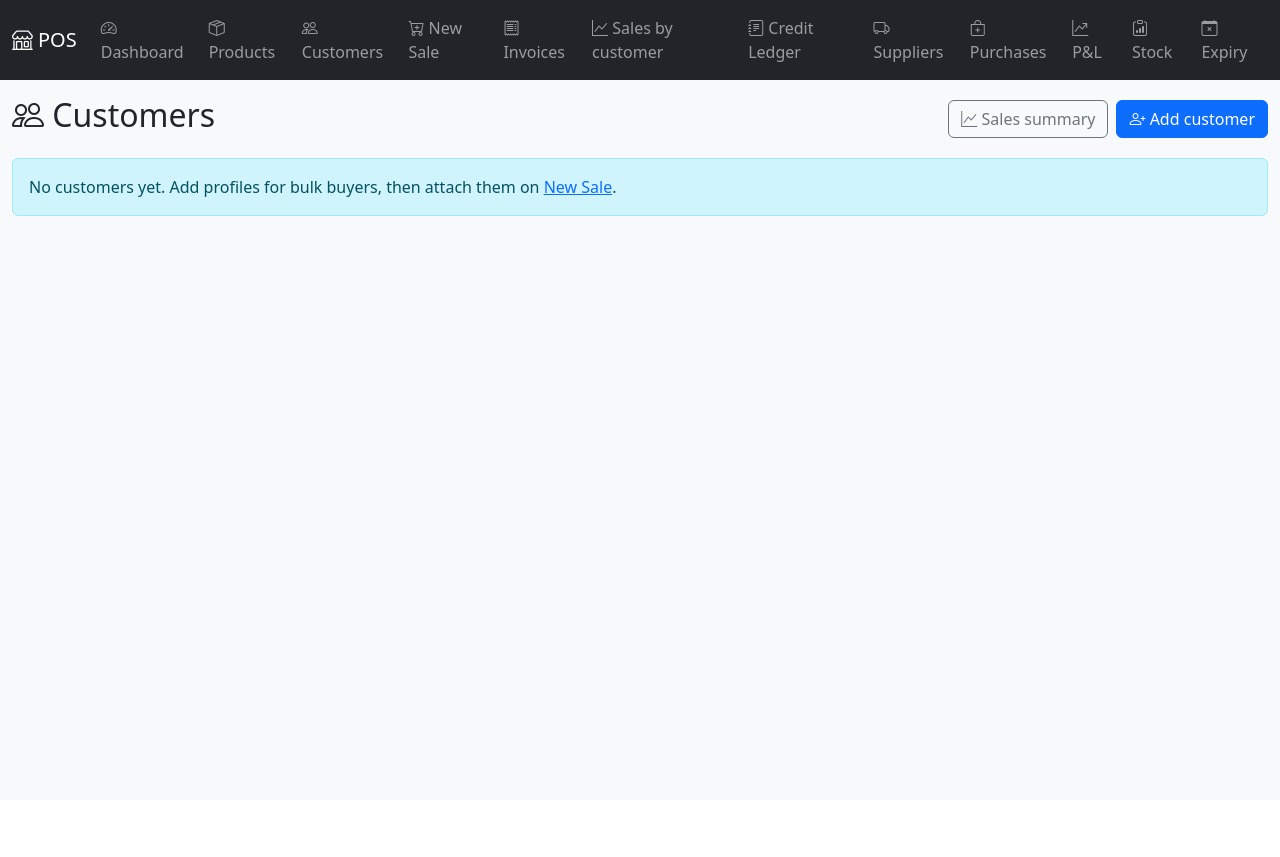
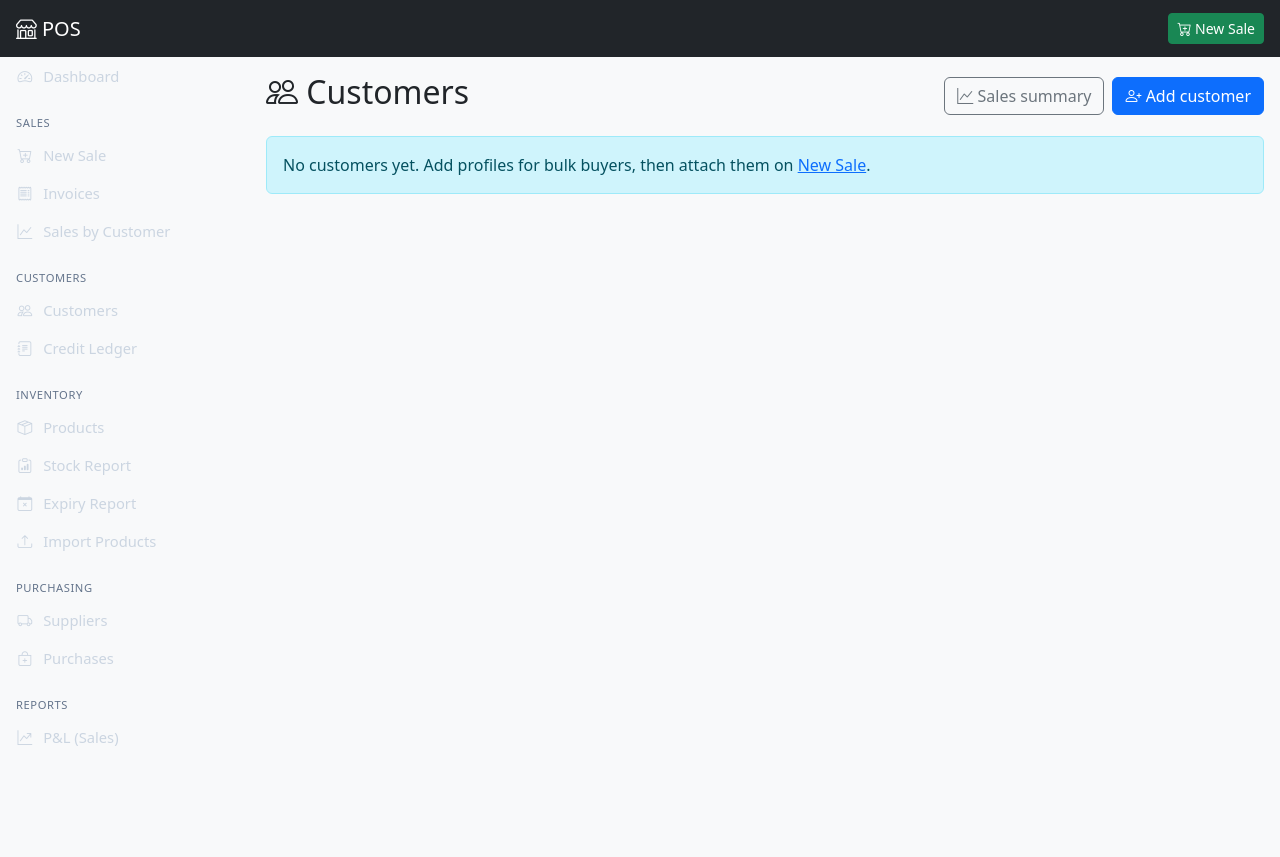
Before and after one commit to tfinity/litepos, a Python web app: template templates/customers.html in a window 1280 px wide. Before the commit the page ends 216 px from the top, so only its background shows below. Run offline with Jinja, Linux system fonts and the light colour scheme; the template is opened without the code that fills it, so the values that code supplies are empty.

Commit message:
feat: replace top navbar with grouped sidebar (Phase 0)
Move the 13 crowded top-nav links into a left sidebar grouped by
section (Sales, Customers, Inventory, Purchasing, Reports, Admin).
Sidebar is static on desktop and a slide-out offcanvas on mobile.
Top bar keeps only brand, a primary New Sale button, and the user
menu. Active link is highlighted via request.endpoint. Sets the
stage for the accounting module's new links.

```diff
--- a/templates/base.html
+++ b/templates/base.html
@@ -7,90 +7,73 @@
     <link href="https://cdn.jsdelivr.net/npm/bootstrap@5.3.3/dist/css/bootstrap.min.css" rel="stylesheet">
     <link href="https://cdn.jsdelivr.net/npm/bootstrap-icons@1.11.3/font/bootstrap-icons.min.css" rel="stylesheet">
     <link href="{{ url_for('static', filename='style.css') }}" rel="stylesheet">
+    <style>
+        .app-sidebar {
+            width: 250px;
+            background: #1f2937;
+            color: #cbd5e1;
+        }
+        @media (min-width: 992px) {
+            .app-sidebar {
+                position: sticky;
+                top: 0;
+                height: 100vh;
+                overflow-y: auto;
+                flex-shrink: 0;
+            }
+        }
+        .app-sidebar .nav-section {
+            font-size: 0.7rem;
+            text-transform: uppercase;
+            letter-spacing: 0.05em;
+            color: #64748b;
+            padding: 0.75rem 1rem 0.25rem;
+            margin-top: 0.5rem;
+        }
+        .app-sidebar .nav-link {
+            color: #cbd5e1;
+            padding: 0.5rem 1rem;
+            border-radius: 0;
+            display: flex;
+            align-items: center;
+            gap: 0.6rem;
+            font-size: 0.92rem;
+        }
+        .app-sidebar .nav-link:hover {
+            background: #374151;
+            color: #fff;
+        }
+        .app-sidebar .nav-link.active {
+            background: #2563eb;
+            color: #fff;
+            font-weight: 600;
+        }
+        .app-sidebar .nav-link i {
+            width: 1.1rem;
+            text-align: center;
+        }
+        .main-content { min-width: 0; }
+    </style>
 </head>
 <body>
-    <nav class="navbar navbar-expand-lg navbar-dark bg-dark no-print">
-        <div class="container-fluid">
-            <a class="navbar-brand" href="{{ url_for('dashboard') }}">
+    <!-- Top bar -->
+    <nav class="navbar navbar-dark bg-dark no-print px-3">
+        <div class="d-flex align-items-center gap-2">
+            <button class="navbar-toggler d-lg-none border-0" type="button"
+                    data-bs-toggle="offcanvas" data-bs-target="#appSidebar">
+                <span class="navbar-toggler-icon"></span>
+            </button>
+            <a class="navbar-brand mb-0" href="{{ url_for('dashboard') }}">
                 <i class="bi bi-shop"></i> {{ business_name }} POS
             </a>
-            <button class="navbar-toggler" type="button" data-bs-toggle="collapse" data-bs-target="#navbarNav">
-                <span class="navbar-toggler-icon"></span>
-            </button>
-            <div class="collapse navbar-collapse" id="navbarNav">
-                <ul class="navbar-nav">
-                    <li class="nav-item">
-                        <a class="nav-link" href="{{ url_for('dashboard') }}">
-                            <i class="bi bi-speedometer2"></i> Dashboard
+        </div>
+        <div class="d-flex align-items-center gap-2">
+            <a href="{{ url_for('invoice_create') }}" class="btn btn-success btn-sm">
+                <i class="bi bi-cart-plus"></i> <span class="d-none d-sm-inline">New Sale</span>
             </a>
-                    </li>
-                    <li class="nav-item">
-                        <a class="nav-link" href="{{ url_for('products') }}">
-                            <i class="bi bi-box-seam"></i> Products
-                        </a>
-                    </li>
-                    <li class="nav-item">
-                        <a class="nav-link" href="{{ url_for('customers_list') }}">
-                            <i class="bi bi-people"></i> Customers
-                        </a>
-                    </li>
-                    <li class="nav-item">
-                        <a class="nav-link" href="{{ url_for('invoice_create') }}">
-                            <i class="bi bi-cart-plus"></i> New Sale
-                        </a>
-                    </li>
-                    <li class="nav-item">
-                        <a class="nav-link" href="{{ url_for('invoices') }}">
-                            <i class="bi bi-receipt"></i> Invoices
-                        </a>
-                    </li>
-                    <li class="nav-item">
-                        <a class="nav-link" href="{{ url_for('customers_sales_summary') }}">
-                            <i class="bi bi-graph-up"></i> Sales by customer
-                        </a>
-                    </li>
-                    <li class="nav-item">
-                        <a class="nav-link" href="{{ url_for('credit_ledger') }}">
-                            <i class="bi bi-journal-text"></i> Credit Ledger
-                        </a>
-                    </li>
-                    <li class="nav-item">
-                        <a class="nav-link" href="{{ url_for('suppliers_list') }}">
-                            <i class="bi bi-truck"></i> Suppliers
-                        </a>
-                    </li>
-                    <li class="nav-item">
-                        <a class="nav-link" href="{{ url_for('purchases_list') }}">
-                            <i class="bi bi-bag-plus"></i> Purchases
-                        </a>
-                    </li>
-                    <li class="nav-item">
-                        <a class="nav-link" href="{{ url_for('pl_report') }}">
-                            <i class="bi bi-graph-up-arrow"></i> P&amp;L
-                        </a>
-                    </li>
-                    <li class="nav-item">
-                        <a class="nav-link" href="{{ url_for('stock_report') }}">
-                            <i class="bi bi-clipboard-data"></i> Stock
-                        </a>
-                    </li>
-                    <li class="nav-item">
-                        <a class="nav-link" href="{{ url_for('expiry_report') }}">
-                            <i class="bi bi-calendar-x"></i> Expiry
-                        </a>
-                    </li>
-                    {% if current_user.is_authenticated and current_user.role == 'admin' %}
-                    <li class="nav-item">
-                        <a class="nav-link" href="{{ url_for('users_list') }}">
-                            <i class="bi bi-shield-person"></i> Users
-                        </a>
-                    </li>
-                    {% endif %}
-                </ul>
             {% if current_user.is_authenticated %}
-                <ul class="navbar-nav ms-auto">
-                    <li class="nav-item dropdown">
-                        <a class="nav-link dropdown-toggle" href="#" data-bs-toggle="dropdown">
+            <div class="dropdown">
+                <a class="btn btn-sm btn-outline-light dropdown-toggle" href="#" data-bs-toggle="dropdown">
                     <i class="bi bi-person-circle"></i> {{ current_user.username }}
                     <span class="badge {{ 'bg-danger' if current_user.role == 'admin' else 'bg-secondary' }} ms-1" style="font-size:0.7rem">{{ current_user.role }}</span>
                 </a>
@@ -101,14 +84,84 @@
                         </a>
                     </li>
                 </ul>
-                    </li>
-                </ul>
+            </div>
             {% endif %}
-            </div>
         </div>
     </nav>
 
-    <div class="container-fluid mt-3">
+    <div class="d-flex">
+        <!-- Sidebar: static on lg+, slide-out below lg -->
+        <div class="offcanvas-lg offcanvas-start app-sidebar no-print" tabindex="-1" id="appSidebar">
+            <div class="offcanvas-header d-lg-none">
+                <h6 class="offcanvas-title text-white mb-0">Menu</h6>
+                <button type="button" class="btn-close btn-close-white" data-bs-dismiss="offcanvas" data-bs-target="#appSidebar"></button>
+            </div>
+            <div class="offcanvas-body flex-column p-0">
+                <nav class="nav flex-column w-100">
+
+                    <a class="nav-link {{ 'active' if request.endpoint == 'dashboard' }}" href="{{ url_for('dashboard') }}">
+                        <i class="bi bi-speedometer2"></i> Dashboard
+                    </a>
+
+                    <div class="nav-section">Sales</div>
+                    <a class="nav-link {{ 'active' if request.endpoint == 'invoice_create' }}" href="{{ url_for('invoice_create') }}">
+                        <i class="bi bi-cart-plus"></i> New Sale
+                    </a>
+                    <a class="nav-link {{ 'active' if request.endpoint == 'invoices' }}" href="{{ url_for('invoices') }}">
+                        <i class="bi bi-receipt"></i> Invoices
+                    </a>
+                    <a class="nav-link {{ 'active' if request.endpoint == 'customers_sales_summary' }}" href="{{ url_for('customers_sales_summary') }}">
+                        <i class="bi bi-graph-up"></i> Sales by Customer
+                    </a>
+
+                    <div class="nav-section">Customers</div>
+                    <a class="nav-link {{ 'active' if request.endpoint == 'customers_list' }}" href="{{ url_for('customers_list') }}">
+                        <i class="bi bi-people"></i> Customers
+                    </a>
+                    <a class="nav-link {{ 'active' if request.endpoint == 'credit_ledger' }}" href="{{ url_for('credit_ledger') }}">
+                        <i class="bi bi-journal-text"></i> Credit Ledger
+                    </a>
+
+                    <div class="nav-section">Inventory</div>
+                    <a class="nav-link {{ 'active' if request.endpoint == 'products' }}" href="{{ url_for('products') }}">
+                        <i class="bi bi-box-seam"></i> Products
+                    </a>
+                    <a class="nav-link {{ 'active' if request.endpoint == 'stock_report' }}" href="{{ url_for('stock_report') }}">
+                        <i class="bi bi-clipboard-data"></i> Stock Report
+                    </a>
+                    <a class="nav-link {{ 'active' if request.endpoint == 'expiry_report' }}" href="{{ url_for('expiry_report') }}">
+                        <i class="bi bi-calendar-x"></i> Expiry Report
+                    </a>
+                    <a class="nav-link {{ 'active' if request.endpoint == 'product_import' }}" href="{{ url_for('product_import') }}">
+                        <i class="bi bi-upload"></i> Import Products
+                    </a>
+
+                    <div class="nav-section">Purchasing</div>
+                    <a class="nav-link {{ 'active' if request.endpoint == 'suppliers_list' }}" href="{{ url_for('suppliers_list') }}">
+                        <i class="bi bi-truck"></i> Suppliers
+                    </a>
+                    <a class="nav-link {{ 'active' if request.endpoint == 'purchases_list' }}" href="{{ url_for('purchases_list') }}">
+                        <i class="bi bi-bag-plus"></i> Purchases
+                    </a>
+
+                    <div class="nav-section">Reports</div>
+                    <a class="nav-link {{ 'active' if request.endpoint == 'pl_report' }}" href="{{ url_for('pl_report') }}">
+                        <i class="bi bi-graph-up-arrow"></i> P&amp;L (Sales)
+                    </a>
+
+                    {% if current_user.is_authenticated and current_user.role == 'admin' %}
+                    <div class="nav-section">Admin</div>
+                    <a class="nav-link {{ 'active' if request.endpoint == 'users_list' }}" href="{{ url_for('users_list') }}">
+                        <i class="bi bi-shield-person"></i> Users
+                    </a>
+                    {% endif %}
+
+                </nav>
+            </div>
+        </div>
+
+        <!-- Main content -->
+        <main class="main-content flex-grow-1 p-3">
             {% with messages = get_flashed_messages(with_categories=true) %}
                 {% if messages %}
                     {% for category, message in messages %}
@@ -121,6 +174,7 @@
             {% endwith %}
 
             {% block content %}{% endblock %}
+        </main>
     </div>
 
     <script src="https://cdn.jsdelivr.net/npm/bootstrap@5.3.3/dist/js/bootstrap.bundle.min.js"></script>
```
Lines whose indentation alone changed are shown as unchanged.
